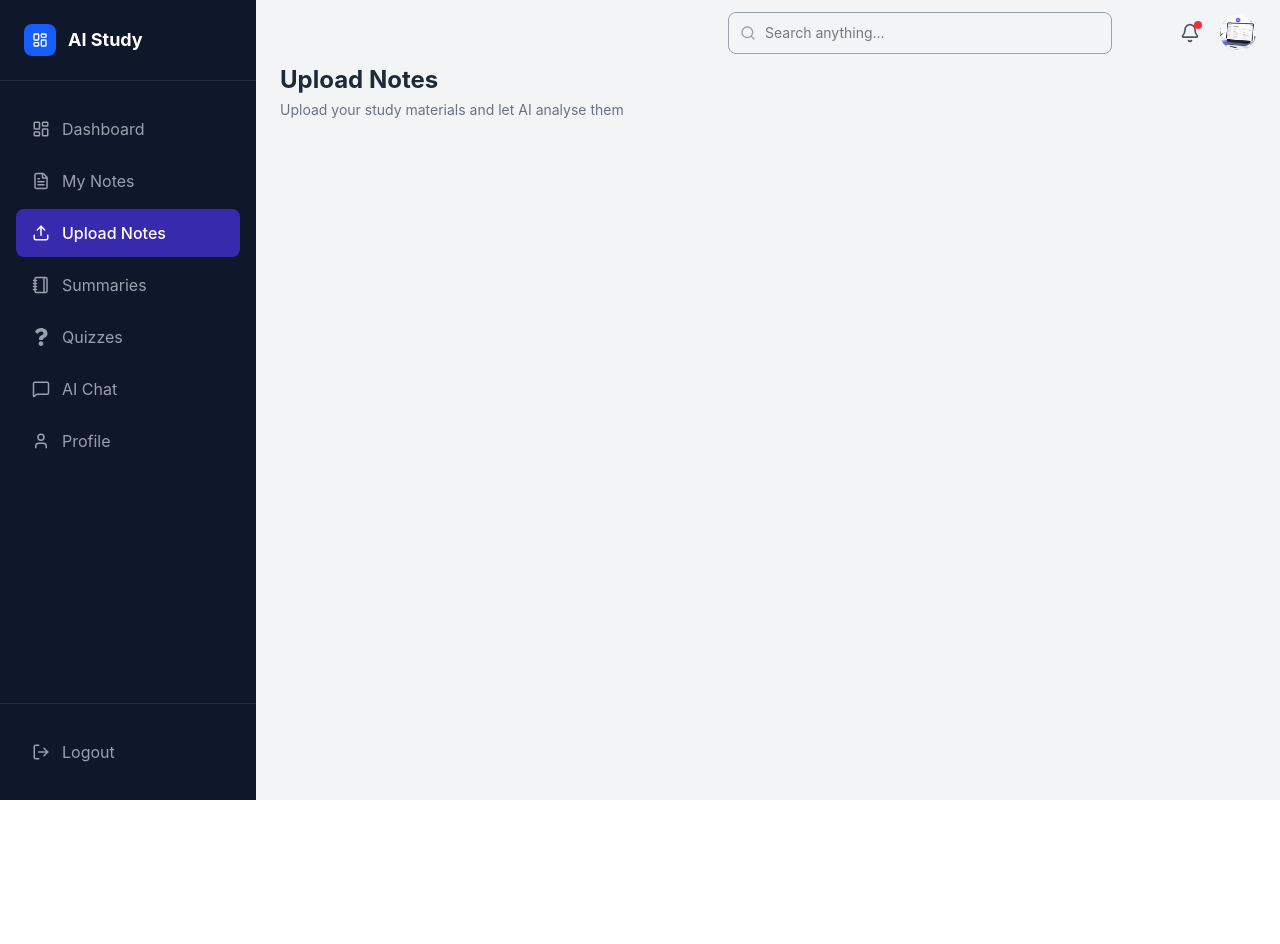
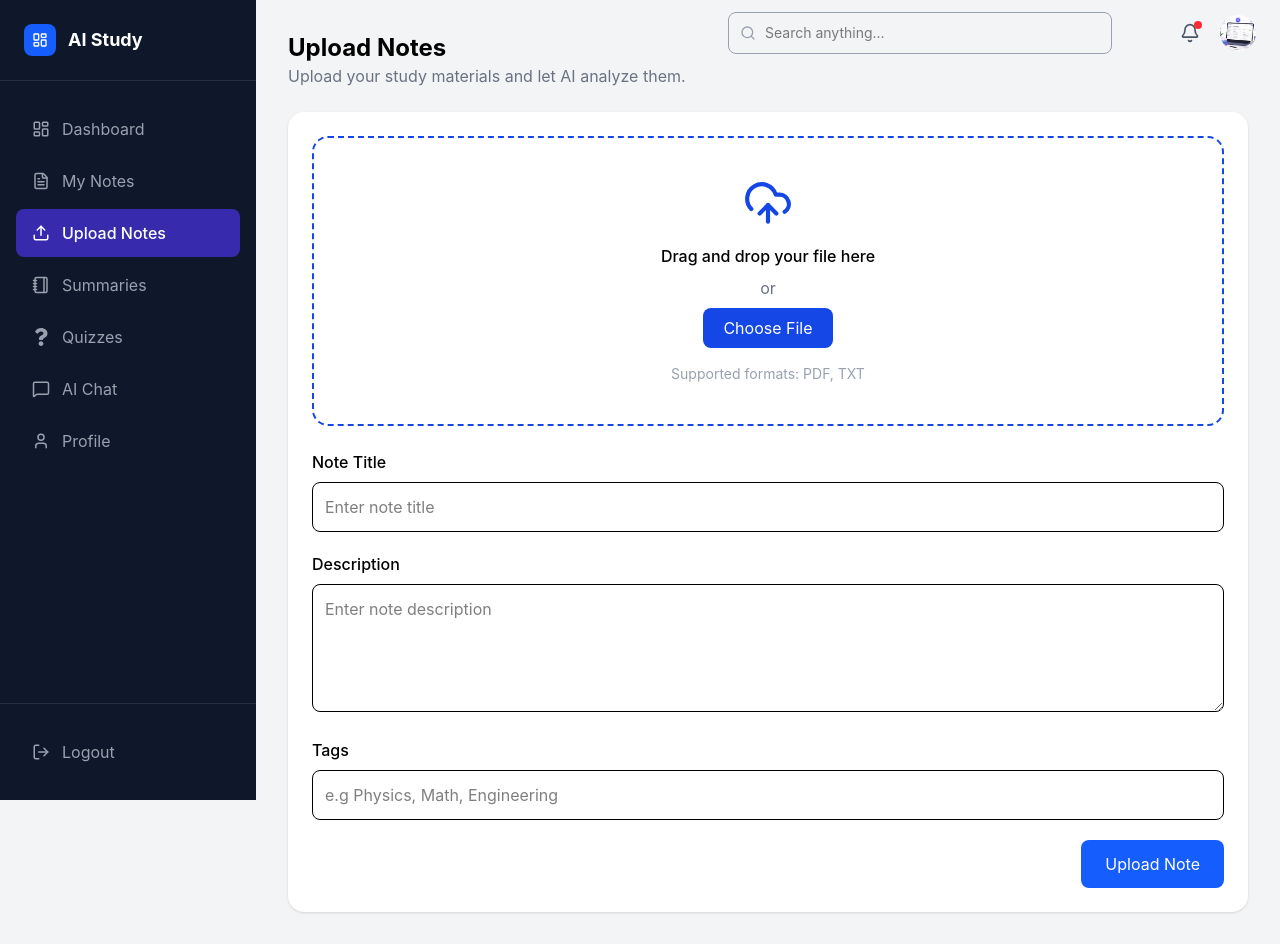
Before and after one commit to techwhizglory-pixel/ai-study-assistant, a React (Vite) app in the folder client/: page /upload in a window 1280 px wide. Before the commit the page ends 800 px from the top, so only its background shows below. Built offline with nearby package versions, Linux system fonts and the light colour scheme.

Commit message:
fix: remove stray files from root

```diff
--- a/client/src/App.jsx
+++ b/client/src/App.jsx
@@ -5,6 +5,8 @@ import LoginPage from "./pages/LoginPage";
 import RegisterPage from "./pages/RegisterPage";
 import DashboardLayout from "./pages/Dashboard";
 import UploadPage from "./pages/UploadPage";
+import SummaryPage from "./pages/SummaryPage";
+import ProfilePage from "./pages/ProfilePage";
 
 const App = () => {
   return (
@@ -16,7 +18,12 @@ const App = () => {
           <Route path="/register" element={<RegisterPage />} />
           <Route path="/dashboard" element={<DashboardLayout />} />
           <Route path="/upload" element={<UploadPage />} />
+          <Route path="/summaries" element={<SummaryPage />} />
+  <Route path="/profile" element={<ProfilePage />} />
+
         </Routes>
+
+
       </BrowserRouter>
     </>
   );
--- /dev/null
+++ b/client/src/components/SummaryContent.jsx
@@ -0,0 +1,31 @@
+
+
+import React from "react";
+import { FileText, Upload, MessageSquare, Eye, MoreVertical } from "lucide-react";
+import { MdOutlineSummarize } from "react-icons/md";
+import { FaQuestion } from "react-icons/fa";
+
+
+
+const SummaryContent = () => {
+  return (
+    <div className="p-4 mt-30 md:mt-10  md:p-6 space-y-6 w-full">
+
+      {/* Welcome */}
+      <div>
+        <h1 className="text-xl md:text-2xl font-bold text-gray-800">
+         Data Structure and Algorithms.pdf
+        </h1>
+        <p className="text-gray-500 text-sm mt-1">
+          Upload
+        </p>
+      </div>
+
+
+
+
+    </div>
+  );
+};
+
+export default SummaryContent;
--- a/client/src/components/UploadContent.jsx
+++ b/client/src/components/UploadContent.jsx
@@ -1,28 +1,215 @@
-import React from "react";
-import { FileText, Upload, MessageSquare, Eye, MoreVertical } from "lucide-react";
-import { MdOutlineSummarize } from "react-icons/md";
-import { FaQuestion } from "react-icons/fa";
+import React, { useState } from "react";
+
+import { UploadCloud } from "lucide-react";
+import axios from "axios";
+
+const UploadNotesPage = () => {
+  const [file, setFile] = useState(null);
+  const [title, setTitle] = useState("");
+  const [description, setDescription] = useState("");
+  const [tags, setTags] = useState("");
+
+  const [loading, setLoading] = useState(false);
+  const [message, setMessage] = useState("");
+
+  const token = localStorage.getItem("token");
+
+  // Select file
+  const handleFileChange = (e) => {
+    setFile(e.target.files[0]);
+  };
+
+  // Drag and drop
+  const handleDrop = (e) => {
+    e.preventDefault();
+    setFile(e.dataTransfer.files[0]);
+  };
+
+  const handleDragOver = (e) => {
+    e.preventDefault();
+  };
+
+  // Upload note
+  const handleUpload = async (e) => {
+    e.preventDefault();
+    setMessage("");
+
+    if (!file || !title) {
+      setMessage("File and title are required");
+      return;
+    }
+
+    const formData = new FormData();
+    formData.append("file", file);
+    formData.append("title", title);
+    formData.append("description", description);
+    formData.append("tags", tags);
+
+    try {
+      setLoading(true);
+
+      const res = await axios.post(
+        "http://localhost:5000/api/notes/upload",
+        formData,
+        {
+          headers: {
+            Authorization: `Bearer ${token}`,
+            "Content-Type": "multipart/form-data",
+          },
+        }
+      );
+
+      setMessage("Note uploaded successfully ✅");
+
+      console.log(res.data);
+
+      // Reset form
+      setFile(null);
+      setTitle("");
+      setDescription("");
+      setTags("");
+
+    } catch (error) {
+      setMessage(
+        error.response?.data?.message ||
+          "Upload failed"
+      );
+    } finally {
+      setLoading(false);
+    }
+  };
+
+  return (
+    <div className="min-h-screen bg-gray-100">
 
 
 
-const UploadContent = () => {
-  return (
-    <div className="p-4 mt-30 md:mt-10  md:p-6 space-y-6 w-full">
+      <div className="p-4 md:p-8">
 
-      {/* Welcome */}
-      <div>
-        <h1 className="text-xl md:text-2xl font-bold text-gray-800">
+        {/* Page Title */}
+        <div className="mb-6">
+          <h1 className="text-2xl font-bold">
             Upload Notes
           </h1>
-        <p className="text-gray-500 text-sm mt-1">
-          Upload your study materials and let AI analyse them
+          <p className="text-gray-500">
+            Upload your study materials and let AI analyze them.
           </p>
         </div>
 
+        {/* Upload Form */}
+        <form
+          onSubmit={handleUpload}
+          className="bg-white rounded-2xl p-6 shadow-sm"
+        >
 
+          {/* Drag & Drop */}
+          <div
+            onDrop={handleDrop}
+            onDragOver={handleDragOver}
+            className="border-2 border-dashed border-blue-700 rounded-2xl p-10 text-center mb-6"
+          >
+            <UploadCloud
+              size={50}
+              className="mx-auto text-blue-700 mb-4"
+            />
 
+            <p className="font-medium">
+              Drag and drop your file here
+            </p>
+
+            <p className="text-gray-500 my-2">or</p>
+
+            <label className="bg-blue-700 text-white px-5 py-2 rounded-lg cursor-pointer inline-block">
+              Choose File
+              <input
+                type="file"
+                className="hidden"
+                onChange={handleFileChange}
+                accept=".pdf,.txt"
+              />
+            </label>
+
+            <p className="text-sm text-gray-400 mt-4">
+              Supported formats: PDF, TXT
+            </p>
+
+            {file && (
+              <p className="mt-4 text-green-600 font-medium">
+                Selected File: {file.name}
+              </p>
+            )}
+          </div>
+
+          {/* Title */}
+          <div className="mb-5">
+            <label className="block mb-2 font-medium">
+              Note Title
+            </label>
+            <input
+              type="text"
+              value={title}
+              onChange={(e) =>
+                setTitle(e.target.value)
+              }
+              placeholder="Enter note title"
+              className="w-full border rounded-lg p-3"
+            />
+          </div>
+
+          {/* Description */}
+          <div className="mb-5">
+            <label className="block mb-2 font-medium">
+              Description
+            </label>
+            <textarea
+              value={description}
+              onChange={(e) =>
+                setDescription(e.target.value)
+              }
+              placeholder="Enter note description"
+              className="w-full border rounded-lg p-3 h-32"
+            />
+          </div>
+
+          {/* Tags */}
+          <div className="mb-5">
+            <label className="block mb-2 font-medium">
+              Tags
+            </label>
+            <input
+              type="text"
+              value={tags}
+              onChange={(e) =>
+                setTags(e.target.value)
+              }
+              placeholder="e.g Physics, Math, Engineering"
+              className="w-full border rounded-lg p-3"
+            />
+          </div>
+
+          {/* Message */}
+          {message && (
+            <div className="mb-4 text-center text-sm text-blue-600">
+              {message}
+            </div>
+          )}
+
+          {/* Upload Button */}
+          <div className="flex justify-end">
+            <button
+              type="submit"
+              disabled={loading}
+              className="bg-blue-600 text-white px-6 py-3 rounded-lg hover:bg-blue-700 transition"
+            >
+              {loading
+                ? "Uploading..."
+                : "Upload Note"}
+            </button>
+          </div>
+        </form>
+      </div>
     </div>
   );
 };
 
-export default UploadContent;
+export default UploadNotesPage;
--- a/client/src/layouts/MobileBottomNav.jsx
+++ b/client/src/layouts/MobileBottomNav.jsx
@@ -49,7 +49,7 @@ const MobileBottomNav = () => {
       </Link>
 
       <Link
-        to="/profile"
+        to="/summaries"
         className="flex flex-col items-center text-sm  hover:translate-y-1 hover:animate-bounce transition-all  "
       >
         <Notebook size={20}  />
--- a/client/src/pages/ProfilePage.jsx
+++ b/client/src/pages/ProfilePage.jsx
@@ -0,0 +1,40 @@
+import React from "react";
+import Sidebar from "../layouts/Sidebar";
+import MobileBottomNav from "../layouts/MobileBottomNav";
+import DashboardContent from "../components/DashboardContent";
+import { Upload } from "lucide-react";
+import MobileDashNav from "../layouts/MobileDashNav";
+import DashboardNav from "../layouts/DashboardNav";
+import UploadContent from "../components/UploadContent";
+import SummaryContent from "../components/SummaryContent";
+
+const ProfilePage = () => {
+  return (
+    <div className="min-h-screen bg-gray-100 flex flex-col overflow-x-hidden">
+
+      {/* Header */}
+
+
+      {/* Body */}
+      <div className="flex flex-1">
+        <div className="hidden md:block">
+          <Sidebar />
+        </div>
+
+        <div className="flex-1 md:ml-64 pb-20 md:pb-0 w-full min-w-0">
+          <SummaryContent />
+        </div>
+      </div>
+
+      <button className="fixed bottom-24 right-5 bg-blue-700 p-4 rounded-2xl shadow-lg md:hidden z-50">
+        <Upload className="text-white" size={28} />
+      </button>
+
+      <div className="md:hidden">
+        <MobileBottomNav />
+      </div>
+    </div>
+  );
+};
+
+export default ProfilePage;
--- a/client/src/pages/SummaryPage.jsx
+++ b/client/src/pages/SummaryPage.jsx
@@ -0,0 +1,47 @@
+import React from "react";
+import Sidebar from "../layouts/Sidebar";
+import MobileBottomNav from "../layouts/MobileBottomNav";
+import DashboardContent from "../components/DashboardContent";
+import { Upload } from "lucide-react";
+import MobileDashNav from "../layouts/MobileDashNav";
+import DashboardNav from "../layouts/DashboardNav";
+import UploadContent from "../components/UploadContent";
+import SummaryContent from "../components/SummaryContent";
+
+const SummaryPage = () => {
+  return (
+    <div className="min-h-screen bg-gray-100 flex flex-col overflow-x-hidden">
+
+      {/* Header */}
+      <header className="w-full">
+        <div className="md:hidden">
+          <MobileDashNav />
+        </div>
+        <div className="hidden md:flex md:ml-64">
+          <DashboardNav />
+        </div>
+      </header>
+
+      {/* Body */}
+      <div className="flex flex-1">
+        <div className="hidden md:block">
+          <Sidebar />
+        </div>
+
+        <div className="flex-1 md:ml-64 pb-20 md:pb-0 w-full min-w-0">
+          <SummaryContent />
+        </div>
+      </div>
+
+      <button className="fixed bottom-24 right-5 bg-blue-700 p-4 rounded-2xl shadow-lg md:hidden z-50">
+        <Upload className="text-white" size={28} />
+      </button>
+
+      <div className="md:hidden">
+        <MobileBottomNav />
+      </div>
+    </div>
+  );
+};
+
+export default SummaryPage;
```
Also changed, not shown: client/src/services/api.js (+59 -18 lines). Lines whose indentation alone changed are shown as unchanged.
